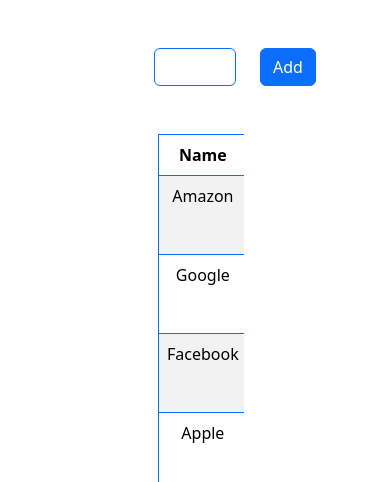
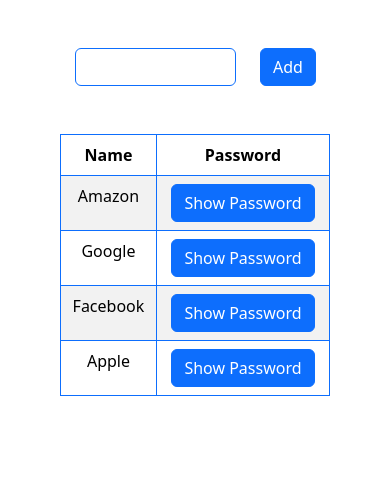
Before and after one commit to Hirujan-R/Password-Manager-1, a React (Vite) app: page / in a window 390 px wide. Shown: the top 482 px of the page. Built offline with nearby package versions, Linux system fonts and the light colour scheme.

Commit message:
Added responsiveness to screen

```diff
--- a/src/components/Header/Header.jsx
+++ b/src/components/Header/Header.jsx
@@ -17,10 +17,10 @@ function Header ({setQuery, setPasswords, passwords}) {
     return (
             <Container fluid className='p-5'>
                 <Row>
-                    <Col xs={{span: 4, offset: 4}}>
+                    <Col xs={{span:7, offset:1}} sm={{span:8, offset:1}} md={{span: 8, offset: 2}} lg={{span: 5, offset: 3}}>
                         <SearchBar setQuery={setQuery}/>
                     </Col>
-                    <Col xs={4} className='d-flex'>
+                    <Col xs={4} sm={2} lg={4} className='d-flex'>
                         <Button onClick={onShow}>Add</Button>
                     </Col>
                 </Row>
--- a/src/components/MainContent/MainContent.jsx
+++ b/src/components/MainContent/MainContent.jsx
@@ -6,7 +6,7 @@ function MainContent({passwords, setPasswords, openShowCopyTextAlert, query}) {
 
     return (
         <Container fluid className='px-5'>
-            <Col xs={{span: 4, offset: 4}}>
+            <Col xs={12} md={{span:8, offset:2}}>
                 <PasswordTable passwords={passwords} setPasswords={setPasswords}
                 openShowCopyTextAlert={openShowCopyTextAlert} query={query}/>
             </Col>
```
